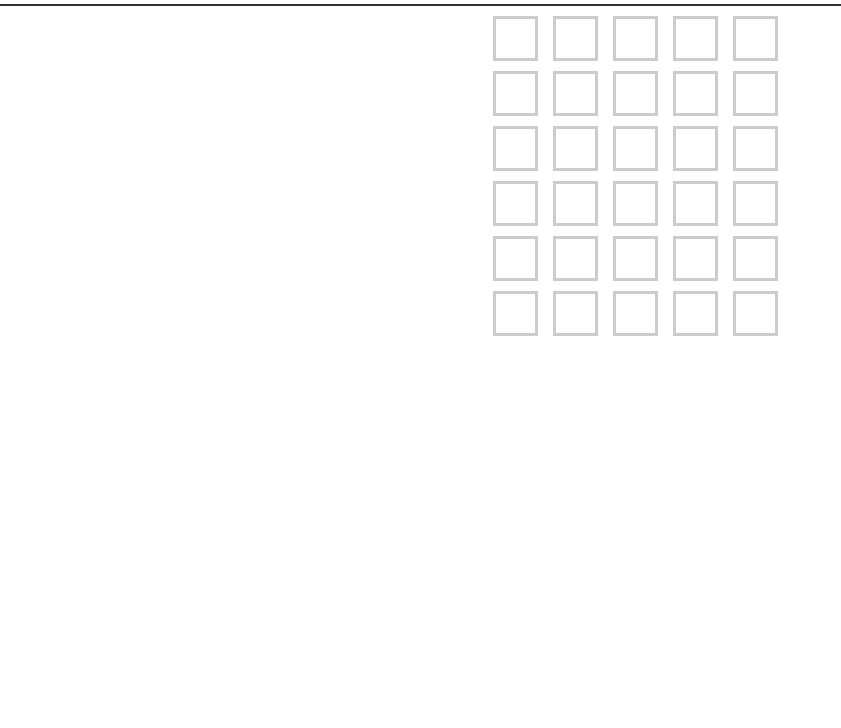
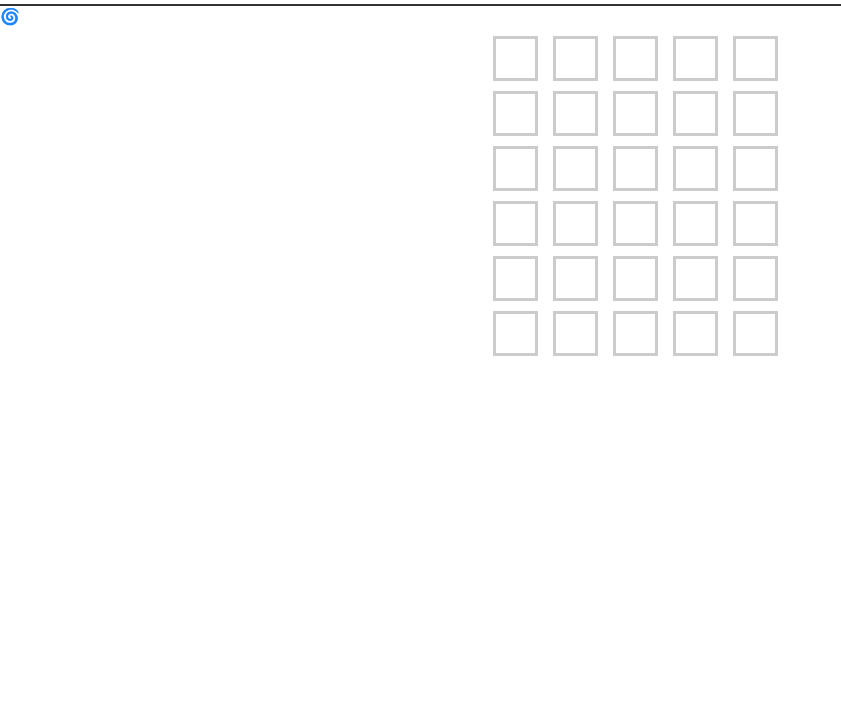
Before and after one commit to Kfcullinan/wordle-clone, a plain HTML site: page index.html in a window 1280 px wide. Shown: the part 72-800 px from the top of the page, without its empty margins (0-841 px from the left). Drawn offline with Linux system fonts and the light colour scheme.

Commit message:
added loading spiral indicator

```diff
--- a/index.html
+++ b/index.html
@@ -11,6 +11,7 @@
         <h1 class="brand">Wordle Clone</h1>
     </header>
     <div class="info-bar-hidden">
+        <div class="spiral">🌀</div>
     </div>
     <div class="scoreboard">
         <div class="scoreboard-letter" id="letter-0">
```
